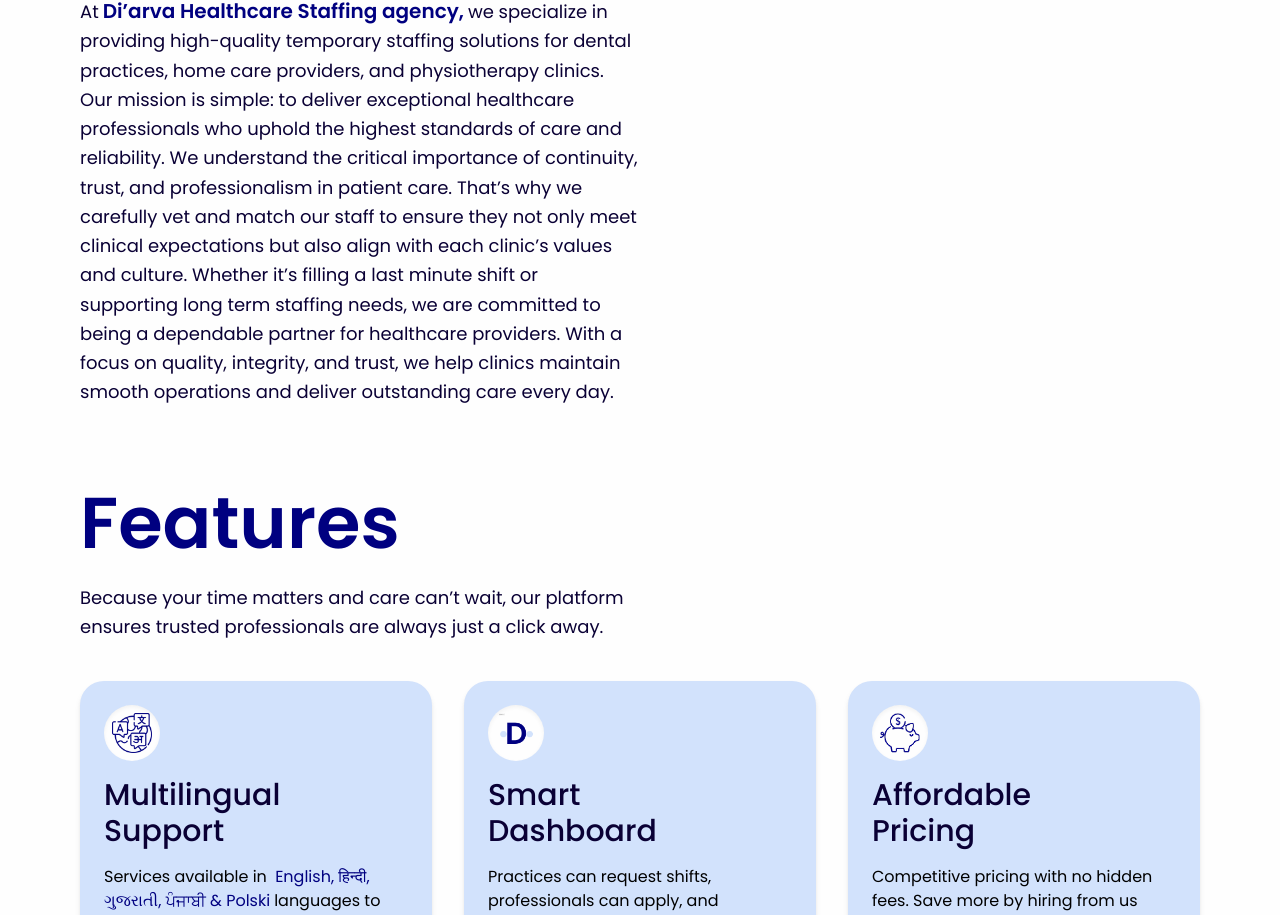
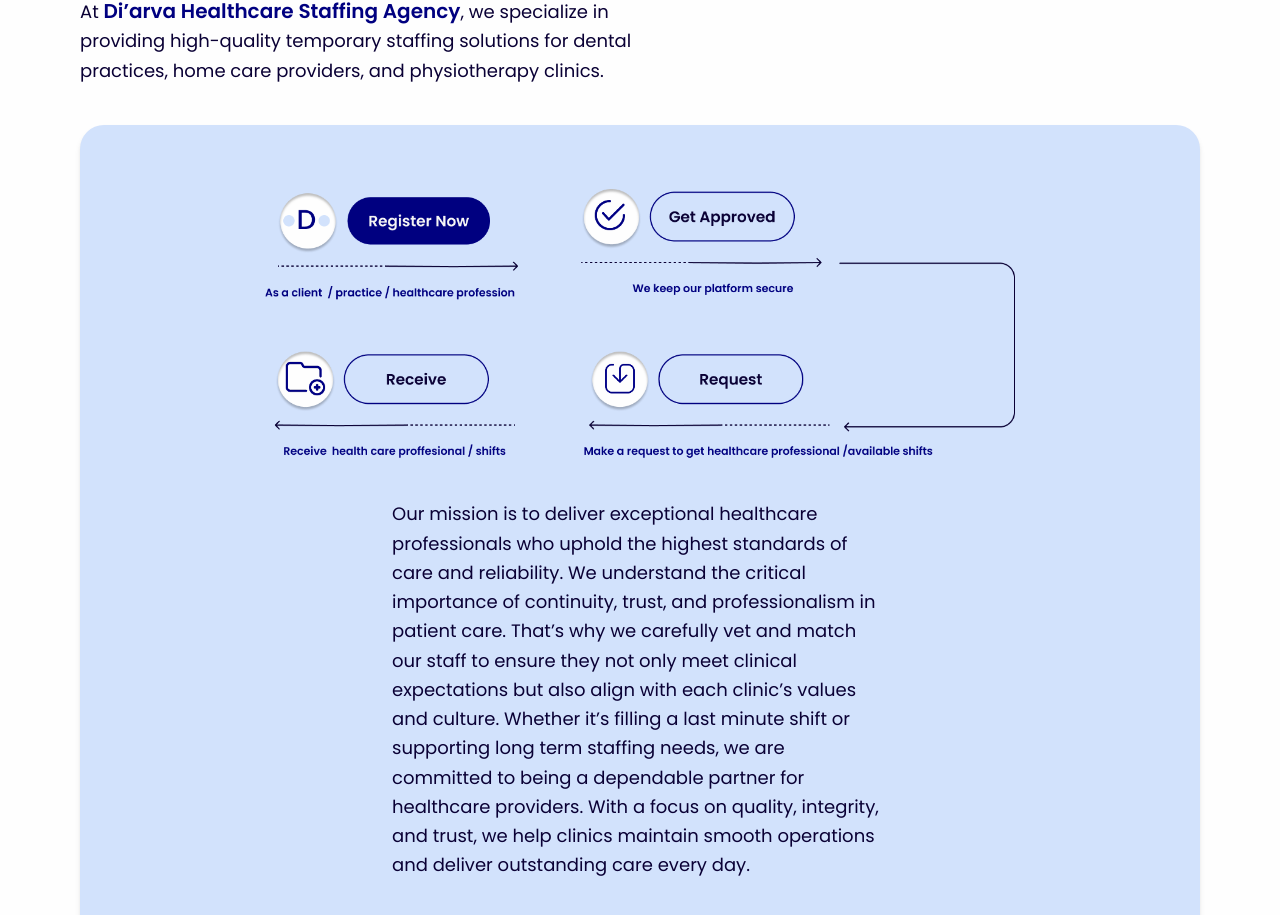
Before and after one commit to Di-arva/Frontend, a React (Vite) app: page / in a window 1280 px wide. Shown: the part 837-1752 px from the top of the page. Built offline with nearby package versions, Linux system fonts and the light colour scheme.

Commit message:
half design about section

```diff
--- a/src/Components/About.jsx
+++ b/src/Components/About.jsx
@@ -1,27 +1,46 @@
+import Workflow from "../assets/workflow.png";
+
 const About = () => {
   return (
-    <div className="my-20 px-4 md:px-8 lg:px-20" id="aboutus">
+    <div id="aboutus" className="my-20 flex flex-col px-4 md:px-8 lg:px-20">
+      {/* Heading */}
       <h2 className="text-darkblue font-poppins text-3xl sm:text-4xl md:text-5xl lg:text-7xl font-semibold">
         About
       </h2>
+
+      {/* Intro paragraph */}
       <p className="font-poppins w-full md:w-4/5 lg:w-2/3 xl:w-1/2 mt-4 md:mt-6 text-darkblack text-sm sm:text-base md:text-lg leading-relaxed">
-        At
-        <span className="text-darkblue font-semibold text-base sm:text-lg md:text-xl mx-1">
-          Di’arva Healthcare Staffing agency,
+        At{" "}
+        <span className="text-darkblue font-semibold text-base sm:text-lg md:text-xl">
+          Di’arva Healthcare Staffing Agency
         </span>
-        we specialize in providing high-quality temporary staffing solutions for
-        dental practices, home care providers, and physiotherapy clinics. Our
-        mission is simple: to deliver exceptional healthcare professionals who
-        uphold the highest standards of care and reliability. We understand the
-        critical importance of continuity, trust, and professionalism in patient
-        care. That’s why we carefully vet and match our staff to ensure they not
-        only meet clinical expectations but also align with each clinic’s values
-        and culture. Whether it’s filling a last minute shift or supporting long
-        term staffing needs, we are committed to being a dependable partner for
-        healthcare providers. With a focus on quality, integrity, and trust, we
-        help clinics maintain smooth operations and deliver outstanding care
-        every day.
+        , we specialize in providing high-quality temporary staffing solutions
+        for dental practices, home care providers, and physiotherapy clinics.
       </p>
+
+      {/* Content card */}
+      <div className="bg-lightblue mt-10 p-6 sm:p-10 lg:p-16 flex flex-col items-center text-center rounded-3xl shadow-md">
+        {/* Image on top - bigger now */}
+        <img
+          src={Workflow}
+          alt="Workflow illustration"
+          className="w-[90%] sm:w-[85%] md:w-[80%] lg:w-[700px] xl:w-[750px] max-w-[800px] object-contain mb-10 transition-all duration-300"
+        />
+
+        {/* Text below image */}
+        <p className="font-poppins text-sm sm:text-base md:text-lg leading-relaxed text-left w-full md:w-1/2 text-darkblack">
+          Our mission is to deliver exceptional healthcare professionals who
+          uphold the highest standards of care and reliability. We understand
+          the critical importance of continuity, trust, and professionalism in
+          patient care. That’s why we carefully vet and match our staff to
+          ensure they not only meet clinical expectations but also align with
+          each clinic’s values and culture. Whether it’s filling a last minute
+          shift or supporting long term staffing needs, we are committed to
+          being a dependable partner for healthcare providers. With a focus on
+          quality, integrity, and trust, we help clinics maintain smooth
+          operations and deliver outstanding care every day.
+        </p>
+      </div>
     </div>
   );
 };
```
Also changed, not shown: src/assets/workflow.png (added).
